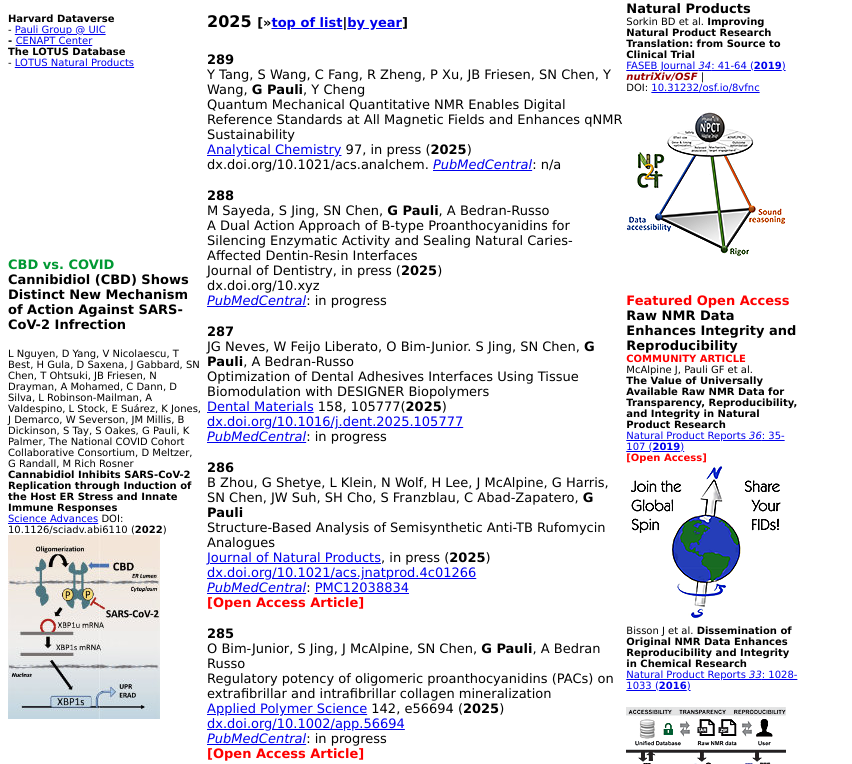
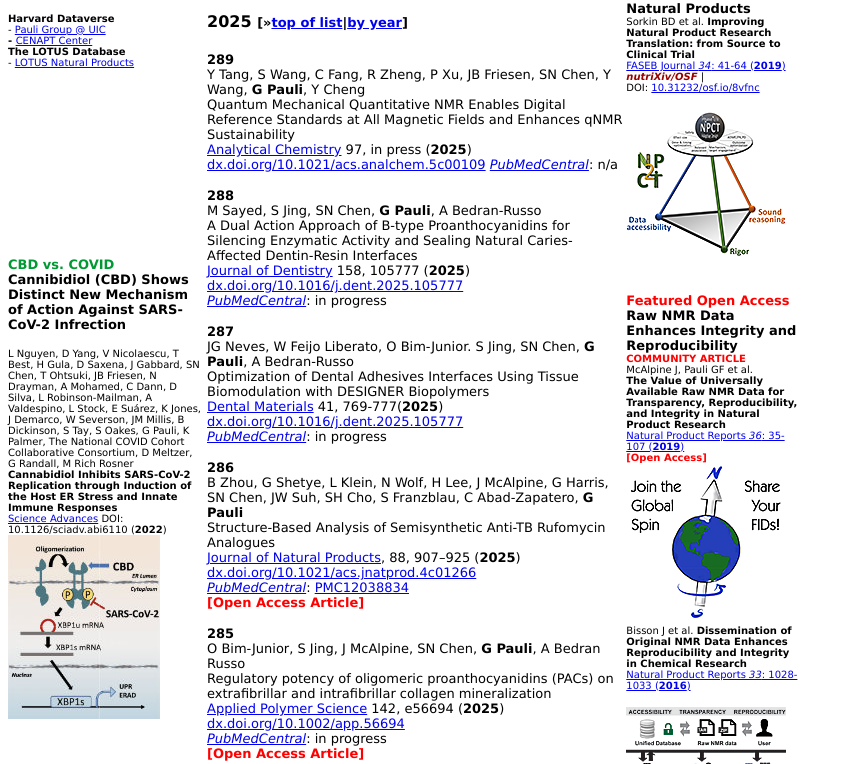
Before and after one commit to gfpauli/gfpauli.github.io, a plain HTML site: page content/publications.html in a window 1280 px wide. Shown: the part 538-1302 px from the top of the page, without its empty margins (0-852 px from the left). Drawn offline with Linux system fonts and the light colour scheme.

Commit message:
Update publications.html

```diff
--- a/content/publications.html
+++ b/content/publications.html
@@ -78,24 +78,29 @@
     <p><font size="-1" face="Verdana, Arial, Helvetica, sans-serif"><strong>289<br>
     </strong></font> <font size="-1" face="Verdana, Arial, Helvetica, sans-serif"> Y Tang, S Wang, C Fang, R Zheng, P Xu, JB Friesen, SN Chen, Y Wang, <strong>G Pauli</strong>, Y Cheng <br>
 Quantum Mechanical Quantitative NMR Enables Digital Reference Standards at All Magnetic Fields and Enhances qNMR Sustainability<br>
-<a href="https://dx.doi.org/10.1021/acs.analchem.3c05267">Analytical Chemistry</a> 97, in press (<strong>2025</strong>)<a href="http://dx.doi.org/10.1021/acs.joc.8b02704"><br>
-</a>dx.doi.org/10.1021/acs.analchem. <font size="-1" face="Verdana, Arial, Helvetica, sans-serif"><em><font size="-1" face="Verdana, Arial, Helvetica, sans-serif"><a href="http://www.ncbi.nlm.nih.gov/pmc/">PubMedCentral</a></font></em>: n/a</font></font></p>
+<a href="https://doi.org/10.1021/acs.analchem.5c00109">Analytical Chemistry</a> 97, in press (<strong>2025</strong>)<a href="http://dx.doi.org/10.1021/acs.joc.8b02704"><br>
+</a><a href="https://doi.org/10.1021/acs.analchem.5c00109">dx.doi.org/10.1021/acs.analchem.5c00109</a> <font size="-1" face="Verdana, Arial, Helvetica, sans-serif"><em><font size="-1" face="Verdana, Arial, Helvetica, sans-serif"><a href="http://www.ncbi.nlm.nih.gov/pmc/">PubMedCentral</a></font></em>: n/a</font></font></p>
     <p><strong><font size="-1" face="Verdana, Arial, Helvetica, sans-serif">288</font></strong><font size="-1" face="Verdana, Arial, Helvetica, sans-serif"><strong><br>
-      </strong></font> <font size="-1" face="Verdana, Arial, Helvetica, sans-serif"> M Sayeda, S Jing, SN Chen, <strong>G Pauli</strong>, A Bedran-Russo<br>
+      </strong></font> <font size="-1" face="Verdana, Arial, Helvetica, sans-serif"> M Sayed, S Jing, SN Chen, <strong>G Pauli</strong>, A Bedran-Russo<br>
   A Dual Action Approach of B-type Proanthocyanidins for Silencing Enzymatic Activity and Sealing Natural Caries-Affected Dentin-Resin Interfaces<br>
-  Journal of Dentistry, in press (<strong>2025</strong>)<a href="https://doi.org/10.1021/acs.jnatprod.3c00165"><br>
-  </a>dx.doi.org/10.xyz<a href="https://doi.org/10.1021/acs.jnatprod.3c00165"><br>
+  <a href="https://doi.org/10.1016/j.jdent.2025.105777">Journal of Dentistry</a> 158, 105777 (<strong>2025</strong>)<a href="https://doi.org/10.1021/acs.jnatprod.3c00165"><br>
+  </a><a href="https://doi.org/10.1016/j.jdent.2025.105777">dx.doi.org/10.1016/j.dent.2025.105777</a><a href="https://doi.org/10.1021/acs.jnatprod.3c00165"></a><a href="https://doi.org/10.1021/acs.jnatprod.3c00165"><br>
 </a><font size="-1" face="Verdana, Arial, Helvetica, sans-serif"><em><font size="-1" face="Verdana, Arial, Helvetica, sans-serif"><a href="http://www.ncbi.nlm.nih.gov/pmc/">PubMedCentral</a></font></em>: in progress</font></font></p>
     <p><strong><font size="-1" face="Verdana, Arial, Helvetica, sans-serif">287</font></strong><font size="-1" face="Verdana, Arial, Helvetica, sans-serif"><strong><br>
     </strong></font> <font size="-1" face="Verdana, Arial, Helvetica, sans-serif"> JG Neves, W Feijo Liberato, O Bim-Junior. S Jing, SN Chen, <strong>G Pauli</strong>, A Bedran-Russo<br>
 Optimization of Dental Adhesives Interfaces Using Tissue Biomodulation with DESIGNER Biopolymers<br>
-<a href="https://doi.org/10.1016/j.jdent.2025.105777">Dental Materials</a> 158, 105777(<strong>2025</strong>)<a href="https://doi.org/10.1021/acs.jnatprod.3c00165"><br>
+<a href="https://doi.org/10.1016/j.dental.2025.03.020">Dental Materials</a> 41, 769-777(<strong>2025</strong>)<a href="https://doi.org/10.1021/acs.jnatprod.3c00165"><br>
 </a><a href="https://doi.org/10.1016/j.jdent.2025.105777">dx.doi.org/10.1016/j.dent.2025.105777</a><a href="https://doi.org/10.1021/acs.jnatprod.3c00165"><br>
 </a><font size="-1" face="Verdana, Arial, Helvetica, sans-serif"><em><font size="-1" face="Verdana, Arial, Helvetica, sans-serif"><a href="http://www.ncbi.nlm.nih.gov/pmc/">PubMedCentral</a></font></em>: in progress</font></font></p>
     <p><strong><font size="-1" face="Verdana, Arial, Helvetica, sans-serif">286</font></strong><font size="-1" face="Verdana, Arial, Helvetica, sans-serif"><strong><br>
         </strong></font> <font size="-1" face="Verdana, Arial, Helvetica, sans-serif"> B Zhou, G Shetye, L Klein, N Wolf, H Lee, J McAlpine, G Harris, SN Chen, JW Suh, SH Cho, S Franzblau, C Abad-Zapatero, <strong>G Pauli</strong><br>
     Structure-Based Analysis of Semisynthetic Anti-TB Rufomycin Analogues<br>
-    <a href="https://doi.org/10.1021/acs.jnatprod.4c01266">Journal of Natural Products</a>, in press (<strong>2025</strong>)<a href="https://doi.org/10.1021/acs.jnatprod.3c00165"><br>
+    <a href="https://doi.org/10.1021/acs.jnatprod.4c01266">Journal of Natural Products</a>,
+
+
+ 88, 907–925
+
+ (<strong>2025</strong>)<a href="https://doi.org/10.1021/acs.jnatprod.3c00165"><br>
     </a><a href="https://doi.org/10.1021/acs.jnatprod.4c01266">dx.doi.org/10.1021/acs.jnatprod.4c01266 </a><a href="https://doi.org/10.1021/acs.jnatprod.3c00165"><br>
     </a><font size="-1" face="Verdana, Arial, Helvetica, sans-serif"><em><font size="-1" face="Verdana, Arial, Helvetica, sans-serif"><a href="http://www.ncbi.nlm.nih.gov/pmc/">PubMedCentral</a></font></em>: <a href="https://pmc.ncbi.nlm.nih.gov/articles/PMC12038834/">PMC12038834</a><br>
     <font size="-1" face="Verdana, Arial, Helvetica, sans-serif"><font size="-1" face="Verdana, Arial, Helvetica, sans-serif"><font size="-1" face="Verdana, Arial, Helvetica, sans-serif"><font size="-1" face="Verdana, Arial, Helvetica, sans-serif"><font size="-1" face="Verdana, Arial, Helvetica, sans-serif"><font size="-1" face="Verdana, Arial, Helvetica, sans-serif"><font size="-1" face="Verdana, Arial, Helvetica, sans-serif"><font color="#FF0000"><strong>[Open Access Article]</strong></font></font></font></font></font></font></font></font></font></font></p>
```
